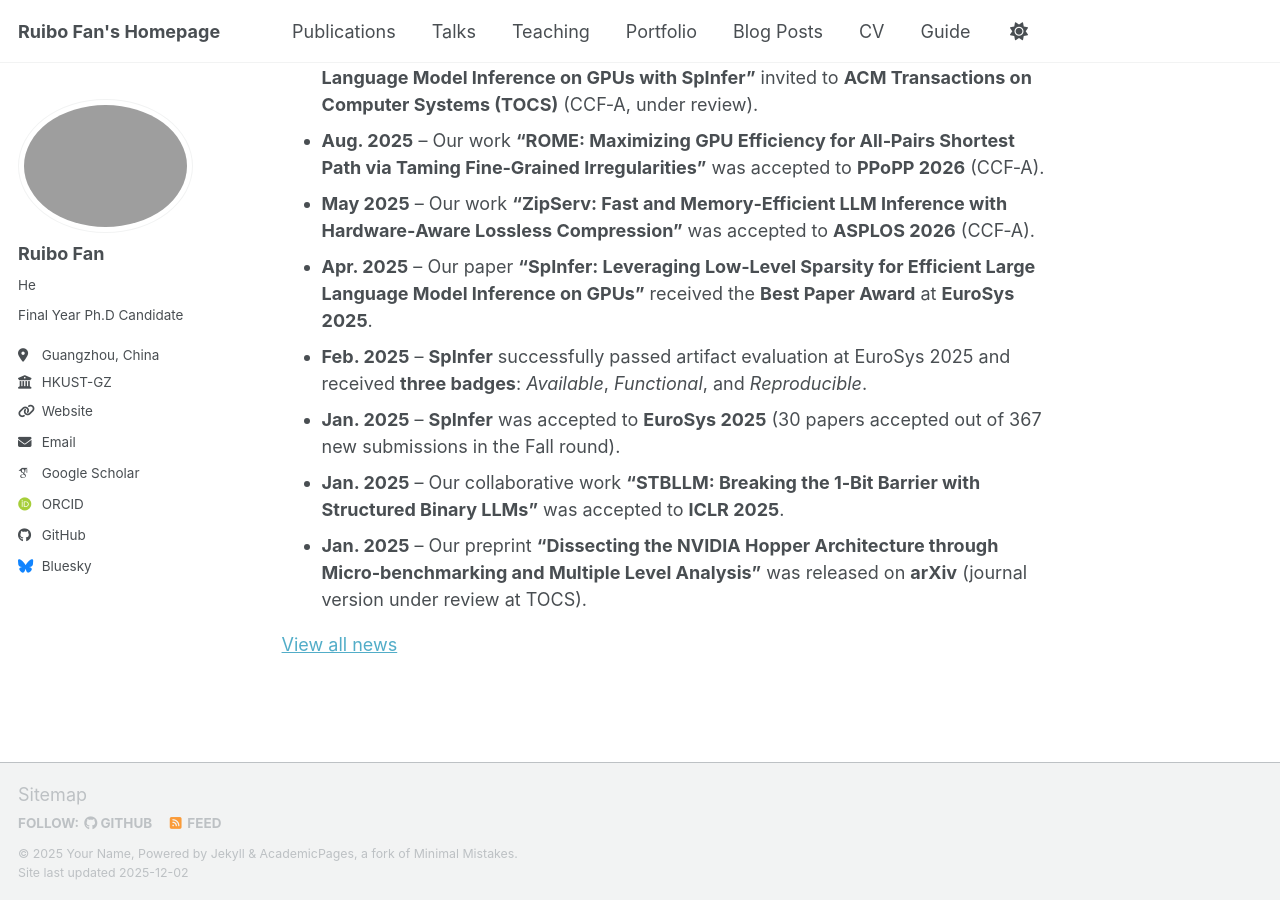
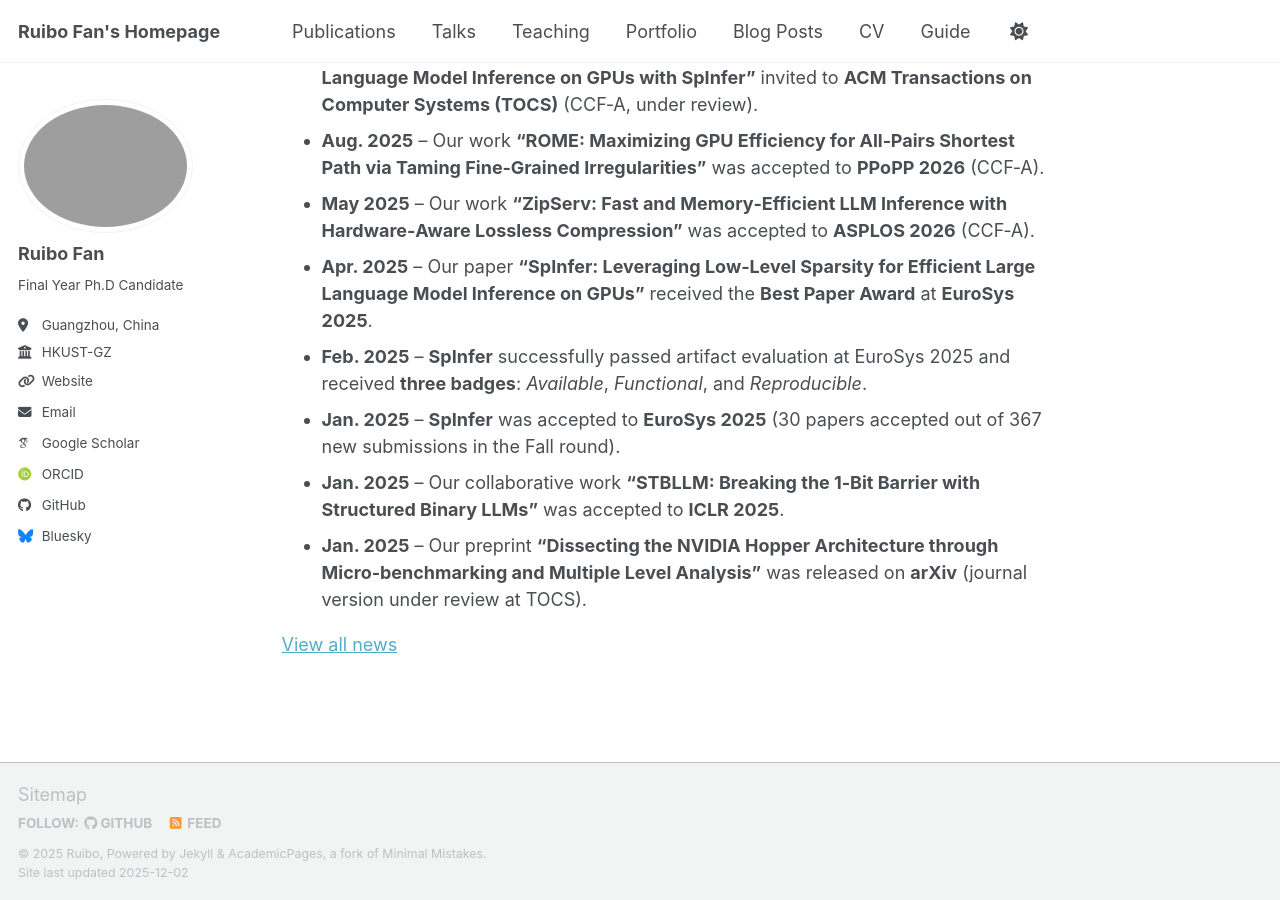
Before and after one commit to ruibo-fan/ruibo-fan.github.io, a Jekyll site: the page built from _pages/about.md, in a window 1280 px wide and 900 px high, scrolled down 1065 px. Built offline with Jekyll 4.4.1, drawn with Linux system fonts in a browser that asks for light colours; some web fonts are replaced; a script bundle is joined from its source files by our own code; library files that are not in the unit come from our copies.

Commit message:
Update _config.yml

```diff
--- a/_config.yml
+++ b/_config.yml
@@ -11,7 +11,7 @@ locale                   : "en-US"
 site_theme               : "default" # Currently available options are "default", "air"
 title                    : "Ruibo Fan's Homepage"
 title_separator          : "-"
-name                     : &name "Your Name"
+name                     : &name "Ruibo"
 description              : &description "Your Name's academic portfolio"   # Update this with a general description of your site, this is the default if not overridden by a page
 url                      : "https://ruibo-fan.github.io" # The base hostname & protocol for your site e.g. "https://[your GitHub username].github.io",
                                                            # or if you already have some other page hosted on Github then use "https://[your GitHub username].github.io/[Your Repo Name]"
@@ -25,7 +25,7 @@ author:
   # Biographic information
   avatar           : "profile.png"
   name             : "Ruibo Fan"
-  pronouns         : "He"
+  pronouns         :  #
   bio              : "Final Year Ph.D Candidate"
   location         : "Guangzhou, China"
   employer         : "HKUST-GZ"
```
